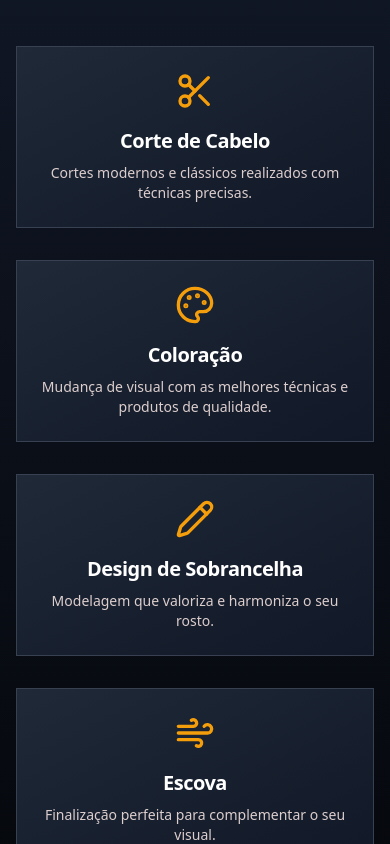
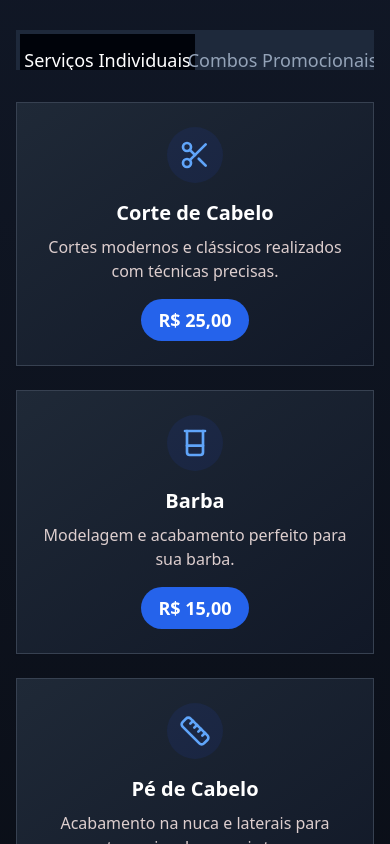
Before and after one commit to MatheusGeambastiane/urus, a Next.js app: page / in a window 390 px wide. Shown: the part 4760-5604 px from the top of the page. Built offline with nearby package versions, Linux system fonts and the light colour scheme.

Commit message:
Feature: Adicionando preços

```diff
--- a/components/sections/Services.tsx
+++ b/components/sections/Services.tsx
@@ -1,57 +1,167 @@
-import { Scissors, Palette, Pencil, Wind, Droplets, Sparkles } from "lucide-react"
-import { Card, CardContent, CardDescription, CardTitle } from "@/components/ui/card"
+"use client"
 
+import { useState } from "react"
+import { Scissors, Palette, BeakerIcon as Beard, Sparkles, Droplets, Ruler, Package, Zap } from "lucide-react"
+import { Card, CardContent } from "@/components/ui/card"
+import { Tabs, TabsContent, TabsList, TabsTrigger } from "@/components/ui/tabs"
+import { Badge } from "@/components/ui/badge"
 export default function Services() {
-  const services = [
+  const [activeTab, setActiveTab] = useState("services")
+
+  const regularServices = [
     {
       title: "Corte de Cabelo",
       description: "Cortes modernos e clássicos realizados com técnicas precisas.",
-      icon: <Scissors className="w-10 h-10" />,
+      price: 25,
+      icon: <Scissors className="w-8 h-8" />,
     },
     {
-      title: "Coloração",
-      description: "Mudança de visual com as melhores técnicas e produtos de qualidade.",
-      icon: <Palette className="w-10 h-10" />,
+      title: "Barba",
+      description: "Modelagem e acabamento perfeito para sua barba.",
+      price: 15,
+      icon: <Beard className="w-8 h-8" />,
     },
     {
-      title: "Design de Sobrancelha",
-      description: "Modelagem que valoriza e harmoniza o seu rosto.",
-      icon: <Pencil className="w-10 h-10" />,
+      title: "Pé de Cabelo",
+      description: "Acabamento na nuca e laterais para manter o visual por mais tempo.",
+      price: 10,
+      icon: <Ruler className="w-8 h-8" />,
     },
     {
-      title: "Escova",
-      description: "Finalização perfeita para complementar o seu visual.",
-      icon: <Wind className="w-10 h-10" />,
-    },
-    {
-      title: "Hidratação",
-      description: "Tratamentos que devolvem a saúde e o brilho dos seus cabelos.",
-      icon: <Droplets className="w-10 h-10" />,
+      title: "Pigmentação",
+      description: "Técnica que disfarça falhas e dá mais volume à barba ou cabelo.",
+      price: 15,
+      icon: <Palette className="w-8 h-8" />,
     },
     {
       title: "Progressiva",
       description: "Alisamento que proporciona cabelos lisos e bem cuidados.",
-      icon: <Sparkles className="w-10 h-10" />,
+      price: 100,
+      icon: <Sparkles className="w-8 h-8" />,
+    },
+    {
+      title: "Luzes",
+      description: "Mechas que dão dimensão e movimento ao seu cabelo.",
+      price: 70,
+      icon: <Droplets className="w-8 h-8" />,
+    },
+    {
+      title: "Descolorização",
+      description: "Processo para clarear os fios e preparar para coloração.",
+      price: 70,
+      icon: <Zap className="w-8 h-8" />,
+    },
+  ]
+
+  const comboServices = [
+    {
+      title: "Cabelo + Barba",
+      description: "Combo completo para renovar seu visual.",
+      originalPrice: 40,
+      price: 35,
+      savings: 5,
+      icon: <Package className="w-8 h-8" />,
+    },
+    {
+      title: "Cabelo + Pigmentação",
+      description: "Corte perfeito com acabamento que disfarça falhas.",
+      originalPrice: 40,
+      price: 35,
+      savings: 5,
+      icon: <Package className="w-8 h-8" />,
+    },
+    {
+      title: "Luzes + Corte",
+      description: "Transformação completa com mechas e corte moderno.",
+      originalPrice: 95,
+      price: 90,
+      savings: 5,
+      icon: <Package className="w-8 h-8" />,
     },
   ]
 
   return (
     <section id="servicos" className="py-20 bg-gradient-to-b from-gray-900 to-black">
       <div className="container mx-auto px-4">
-        <h2 className="text-3xl md:text-4xl font-bold mb-12 text-center">Nossos Serviços</h2>
-        <div className="grid grid-cols-1 md:grid-cols-2 lg:grid-cols-3 gap-8">
-          {services.map((service, index) => (
+        <h2 className="text-3xl md:text-4xl font-bold mb-8 text-center">Nossos Serviços</h2>
+
+        <div className="flex justify-center mb-10">
+          <Tabs defaultValue="services" className="w-full max-w-4xl">
+            <TabsList className="grid w-full grid-cols-2 mb-8">
+              <TabsTrigger
+                value="services"
+                className="text-lg py-3 font-medium"
+                onClick={() => setActiveTab("services")}
+              >
+                Serviços Individuais
+              </TabsTrigger>
+              <TabsTrigger value="combos" className="text-lg py-3 font-medium" onClick={() => setActiveTab("combos")}>
+                Combos Promocionais
+              </TabsTrigger>
+            </TabsList>
+
+            <TabsContent value="services">
+              <div className="grid grid-cols-1 md:grid-cols-2 lg:grid-cols-3 gap-6">
+                {regularServices.map((service, index) => (
                   <Card
                     key={index}
-              className="bg-gradient-to-br from-gray-800 to-gray-900 border-gray-700 hover:shadow-xl transition"
+                    className="bg-gradient-to-br from-gray-800 to-gray-900 border-gray-700 hover:shadow-xl transition overflow-hidden h-full"
                   >
-              <CardContent className="p-6 flex flex-col items-center text-center">
-                <div className="mb-4 text-amber-500">{service.icon}</div>
-                <CardTitle className="text-xl mb-2 text-white">{service.title}</CardTitle>
-                <CardDescription className="text-ddcece">{service.description}</CardDescription>
+                    <CardContent className="p-6 flex flex-col items-center text-center h-full">
+                      <div className="mb-4 text-blue-400 bg-blue-900/20 p-3 rounded-full">{service.icon}</div>
+                      <h3 className="text-xl mb-2 text-white font-semibold">{service.title}</h3>
+                      <p className="text-ddcece mb-4 flex-grow">{service.description}</p>
+                      <div className="mt-auto">
+                        <Badge className="bg-blue-600 hover:bg-blue-700 text-white text-lg py-1.5 px-4">
+                          R$ {service.price.toFixed(2).replace(".", ",")}
+                        </Badge>
+                      </div>
                     </CardContent>
                   </Card>
                 ))}
+              </div>
+            </TabsContent>
+
+            <TabsContent value="combos">
+              <div className="grid grid-cols-1 md:grid-cols-3 gap-6">
+                {comboServices.map((combo, index) => (
+                  <Card
+                    key={index}
+                    className="bg-gradient-to-br from-gray-800 to-gray-900 border-gray-700 hover:shadow-xl transition overflow-hidden h-full relative"
+                  >
+                    <div className="absolute top-0 right-0 bg-green-600 text-white px-3 py-1 text-sm font-medium rounded-bl-lg">
+                      Economize R$ {combo.savings.toFixed(2).replace(".", ",")}
+                    </div>
+                    <CardContent className="p-6 pt-10 flex flex-col items-center text-center h-full">
+                      <div className="mb-4 text-amber-500 bg-amber-900/20 p-3 rounded-full">{combo.icon}</div>
+                      <h3 className="text-xl mb-2 text-white font-semibold">{combo.title}</h3>
+                      <p className="text-ddcece mb-4 flex-grow">{combo.description}</p>
+                      <div className="mt-auto flex flex-col items-center">
+                        <span className="text-gray-400 line-through text-sm mb-1">
+                          R$ {combo.originalPrice.toFixed(2).replace(".", ",")}
+                        </span>
+                        <Badge className="bg-blue-600 hover:bg-blue-700 text-white text-lg py-1.5 px-4">
+                          R$ {combo.price.toFixed(2).replace(".", ",")}
+                        </Badge>
+                        <Badge/>
+                      </div>
+                    </CardContent>
+                  </Card>
+                ))}
+              </div>
+            </TabsContent>
+          </Tabs>
+        </div>
+
+        <div className="text-center mt-12 max-w-2xl mx-auto">
+          <div className="bg-blue-900/20 p-6 rounded-lg">
+            <h3 className="text-xl font-semibold mb-3 text-blue-300">Por que escolher nossos serviços?</h3>
+            <p className="text-ddcece">
+              Todos os serviços incluem finalização com produtos de alta qualidade e são realizados por profissionais
+              experientes. Nossos combos foram criados para oferecer a melhor relação custo-benefício, garantindo
+              economia sem abrir mão da qualidade.
+            </p>
+          </div>
         </div>
       </div>
     </section>
--- /dev/null
+++ b/components/ui/badge.tsx
@@ -0,0 +1,29 @@
+import type * as React from "react"
+import { cva, type VariantProps } from "class-variance-authority"
+
+import { cn } from "@/lib/utils"
+
+const badgeVariants = cva(
+  "inline-flex items-center rounded-full border px-2.5 py-0.5 text-xs font-semibold transition-colors focus:outline-none focus:ring-2 focus:ring-ring focus:ring-offset-2",
+  {
+    variants: {
+      variant: {
+        default: "border-transparent bg-primary text-primary-foreground hover:bg-primary/80",
+        secondary: "border-transparent bg-secondary text-secondary-foreground hover:bg-secondary/80",
+        destructive: "border-transparent bg-destructive text-destructive-foreground hover:bg-destructive/80",
+        outline: "text-foreground",
+      },
+    },
+    defaultVariants: {
+      variant: "default",
+    },
+  },
+)
+
+export interface BadgeProps extends React.HTMLAttributes<HTMLDivElement>, VariantProps<typeof badgeVariants> {}
+
+function Badge({ className, variant, ...props }: BadgeProps) {
+  return <div className={cn(badgeVariants({ variant }), className)} {...props} />
+}
+
+export { Badge, badgeVariants }
--- /dev/null
+++ b/components/ui/tabs.tsx
@@ -0,0 +1,55 @@
+"use client"
+
+import * as React from "react"
+import * as TabsPrimitive from "@radix-ui/react-tabs"
+
+import { cn } from "@/lib/utils"
+
+const Tabs = TabsPrimitive.Root
+
+const TabsList = React.forwardRef<
+  React.ElementRef<typeof TabsPrimitive.List>,
+  React.ComponentPropsWithoutRef<typeof TabsPrimitive.List>
+>(({ className, ...props }, ref) => (
+  <TabsPrimitive.List
+    ref={ref}
+    className={cn(
+      "inline-flex h-10 items-center justify-center rounded-md bg-muted p-1 text-muted-foreground relative overflow-hidden",
+      className,
+    )}
+    {...props}
+  />
+))
+TabsList.displayName = TabsPrimitive.List.displayName
+
+const TabsTrigger = React.forwardRef<
+  React.ElementRef<typeof TabsPrimitive.Trigger>,
+  React.ComponentPropsWithoutRef<typeof TabsPrimitive.Trigger>
+>(({ className, ...props }, ref) => (
+  <TabsPrimitive.Trigger
+    ref={ref}
+    className={cn(
+      "inline-flex items-center justify-center whitespace-nowrap rounded-sm px-3 py-1.5 text-sm font-medium ring-offset-background transition-all focus-visible:outline-none focus-visible:ring-2 focus-visible:ring-ring focus-visible:ring-offset-2 disabled:pointer-events-none disabled:opacity-50 data-[state=active]:bg-background data-[state=active]:text-foreground data-[state=active]:shadow-sm relative",
+      className,
+    )}
+    {...props}
+  />
+))
+TabsTrigger.displayName = TabsPrimitive.Trigger.displayName
+
+const TabsContent = React.forwardRef<
+  React.ElementRef<typeof TabsPrimitive.Content>,
+  React.ComponentPropsWithoutRef<typeof TabsPrimitive.Content>
+>(({ className, ...props }, ref) => (
+  <TabsPrimitive.Content
+    ref={ref}
+    className={cn(
+      "mt-2 ring-offset-background focus-visible:outline-none focus-visible:ring-2 focus-visible:ring-ring focus-visible:ring-offset-2",
+      className,
+    )}
+    {...props}
+  />
+))
+TabsContent.displayName = TabsPrimitive.Content.displayName
+
+export { Tabs, TabsList, TabsTrigger, TabsContent }
--- a/package.json
+++ b/package.json
@@ -10,6 +10,7 @@
   },
   "dependencies": {
     "@radix-ui/react-slot": "^1.1.2",
+    "@radix-ui/react-tabs": "^1.1.3",
     "class-variance-authority": "^0.7.1",
     "clsx": "^2.1.1",
     "lucide-react": "^0.479.0",
```
Also changed, not shown: 1 other file (tests, documents, lock files or other folders). Lines whose indentation alone changed are shown as unchanged.
